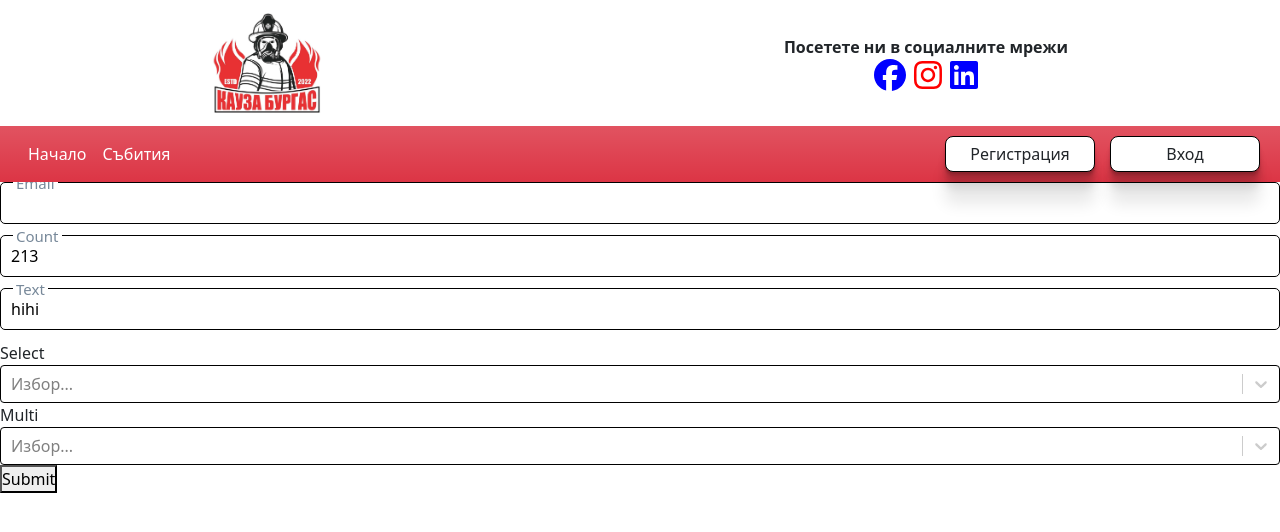
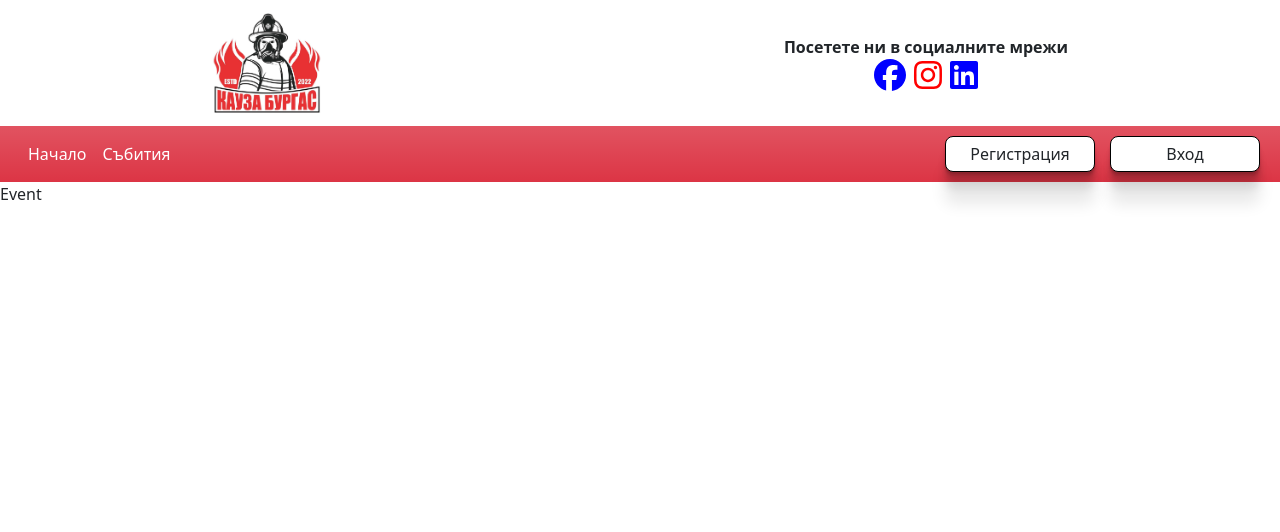
Before and after one commit to HristoTrendafilov/EventManager, a React app in the folder EventManager.Web/: page /events/new in a window 1280 px wide. Shown: the top 532 px of the page. Built offline with nearby package versions, Linux system fonts and the light colour scheme.

Commit message:
Clean up on the testing of Event component

```diff
--- a/EventManager.Web/src/Event/Event.tsx
+++ b/EventManager.Web/src/Event/Event.tsx
@@ -1,70 +1,5 @@
-import { z } from 'zod';
-
-import { CustomForm } from '~Infrastructure/components/Form/CustomForm/CustomForm';
-import { CustomInput } from '~Infrastructure/components/Form/CustomForm/CustomInput';
-import { CustomMultiSelect } from '~Infrastructure/components/Form/CustomForm/CustomMultiSelect';
-import { CustomSelect } from '~Infrastructure/components/Form/CustomForm/CustomSelect';
-import { useZodForm } from '~Infrastructure/components/Form/CustomForm/UseZedForm';
-
 import './Event.css';
 
-const schema = z.object({
-  email: z.string().email(),
-  count: z.coerce.number(),
-  test: z.string().min(4, 'Please give 4'),
-  select: z.string(), // Add this line
-  multi: z.number().array().optional(),
-});
-
 export function Event() {
-  const form = useZodForm({
-    schema,
-    defaultValues: {
-      multi: [],
-    },
-  });
-
-  /* eslint-disable no-console */
-  console.log("I'm typesafe!", form.watch());
-  /* eslint-enable no-console */
-
-  return (
-    <CustomForm
-      form={form}
-      onSubmit={(data) => {
-        /* eslint-disable no-console */
-        console.log("I'm typesafe!", data);
-        /* eslint-enable no-console */
-      }}
-    >
-      <CustomInput type="email" label="Email" {...form.register('email')} />
-      <CustomInput
-        value={213}
-        type="number"
-        label="Count"
-        {...form.register('count')}
-      />
-      <CustomInput
-        value="hihi"
-        type="text"
-        label="Text"
-        {...form.register('test')}
-      />
-      <CustomSelect
-        options={[{ value: '1', label: 'baba' }]}
-        label="Select"
-        {...form.register('select')}
-      />
-      <CustomMultiSelect
-        {...form.register('multi')}
-        label="Multi"
-        options={[
-          { value: '1', label: 'baba' },
-          { value: '2', label: 'caca' },
-        ]}
-        isNumber
-      />
-      <button type="submit">Submit</button>
-    </CustomForm>
-  );
+  return <div>Event</div>;
 }
```
